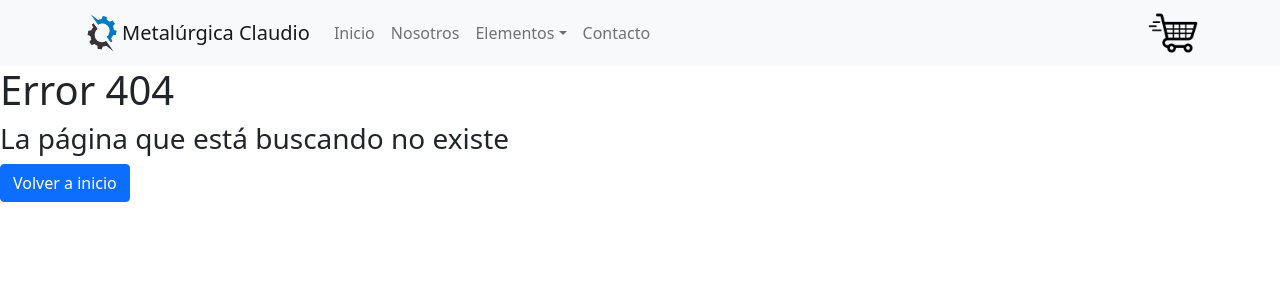
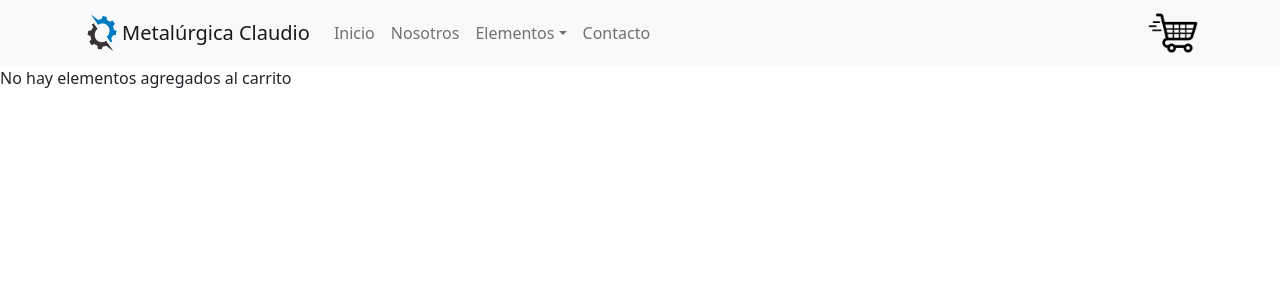
Before and after one commit to yairadanbonahora/react-app-claudio-metalurgica, a React (Create React App) app: page /cart in a window 1280 px wide. Before the commit this address had no page. Shown: the top 300 px of the page. Built offline with nearby package versions, Linux system fonts and the light colour scheme.

Commit message:
Cart Context

```diff
--- a/package.json
+++ b/package.json
@@ -10,6 +10,7 @@
     "react": "^17.0.2",
     "react-bootstrap": "^2.2.1",
     "react-dom": "^17.0.2",
+    "react-icons": "^4.3.1",
     "react-router-dom": "^6.2.2",
     "react-scripts": "^2.1.3",
     "web-vitals": "^2.1.4"
--- a/src/App.js
+++ b/src/App.js
@@ -6,14 +6,18 @@ import { BrowserRouter , Routes, Route } from 'react-router-dom';
 import NavbarMine from './components/Navbar';
 import Nosotros from './components/Nosotros';
 import Contacto from './components/Contacto';
+import Cart from './components/Cart';
 import ItemListContainer from './components/ItemListContainer';
 import Error from './components/Error';
 import ItemDetailsContainer from './components/ItemDetailsContainer';
+import { CartProvider } from './components/CartContext';
 
 function App() {
+
   return (
     <div>
-        <BrowserRouter>
+        <CartProvider>
+          <BrowserRouter>
         <NavbarMine/>
           <Routes>
             <Route path='/' element={<ItemListContainer/>}></Route>
@@ -21,10 +25,13 @@ function App() {
             <Route path='/details/:itemId' element={<ItemDetailsContainer/>}></Route>
             <Route path='/nosotros' element={<Nosotros/>}></Route>
             <Route path='/contacto' element={<Contacto/>}></Route>
+            <Route path='/cart' element={<Cart/>}></Route>
             <Route path='/detail/:itemId' element={<ItemDetailsContainer/>} ></Route>
             <Route path='*' element={<Error/>}></Route>
           </Routes>
         </BrowserRouter>
+        </CartProvider>
+
     </div>
   );
 }
--- a/src/components/Cart.js
+++ b/src/components/Cart.js
@@ -1,9 +1,36 @@
-import React from 'react';
-import CartWidgetImg from './imgs/carrito-de-compras.png';
+import React, { useContext } from 'react';
+import { cartContext } from './CartContext';
+import {BsTrash} from 'react-icons/bs';
 
-const CartWidget = () => {
+const cart = () => {
+    const {cart, cartQuantity, cartTotal, emptyCart, removeItem} = useContext(cartContext)
+
     return (
-        <img src={CartWidgetImg} className="cartWidget" alt="CartWidget"/>
+        <div>
+            {
+                cartQuantity() === 0
+                ? 'No hay elementos agregados al carrito'
+                :  <div>
+                    <h3>Resumen de compra</h3> <hr/>
+                    {
+                        cart.map((item)=>(
+                            <div key={item.id}>
+                                <h4>{item.name}</h4>
+                                <h6>Precio por unidad: ${item.price}</h6>
+                                <h6>Cantidad: {item.cantidad}</h6>
+                                <h5>Total: ${item.price * item.cantidad}</h5>
+                                <button className='btn btn-danger' onClick={()=>removeItem(item.id)}><BsTrash/></button>
+                                <hr/>
+
+                            </div>
+                        ))
+                    }
+                    <h3> Total de compra: $ {cartTotal()}</h3> <hr/>
+                    <button className="btn btn-danger" onClick={emptyCart}>Vaciar carrito</button>
+                </div>
+            }
+
+        </div>
     )
 };
-export default CartWidget;
+export default cart;
--- /dev/null
+++ b/src/components/CartContext.js
@@ -0,0 +1,40 @@
+import React, { useState } from "react";
+import {createContext} from "react";
+
+export const cartContext = createContext();
+
+export const CartProvider = ({children}) => {
+
+    const [cart, setCart] = useState([]);
+
+    const addItem = (itemToCart) => {
+        setCart ([...cart, itemToCart])
+        console.log (cart)
+    }
+
+    const isInCart = (id) => {
+        return cart.some (prod => prod.id === id)
+    }
+
+    const cartQuantity = () => {
+        return cart.reduce ((acc, prod)=> acc += prod.cantidad, 0)
+    }
+
+    const cartTotal = () => {
+        return cart.reduce ((acc, prod) => acc += prod.price * prod.cantidad, 0)
+    }
+
+    const removeItem = (id) => {
+        setCart(cart.filter((prod)=> prod.id !== id))
+    }
+
+    const emptyCart = () => {
+        setCart ([])
+    }
+
+    return (
+        <cartContext.Provider value={{cart, addItem, isInCart, cartQuantity, cartTotal, emptyCart, removeItem}}>
+            {children}
+        </cartContext.Provider>
+    )
+}
--- /dev/null
+++ b/src/components/CartWidget.js
@@ -0,0 +1,25 @@
+import React, { useContext } from 'react';
+import {Link} from 'react-router-dom';
+import { cartContext } from './CartContext';
+import CartWidgetImg from './imgs/carrito-de-compras.png';
+
+const CartWidget = () => {
+
+    const {cartQuantity} = useContext(cartContext)
+
+    return (
+        <div>
+            <Link to="/cart">
+            <img src={CartWidgetImg} className="cartWidget" alt="CartWidget"/>
+        </Link>
+        {
+            cartQuantity() === 0
+            ? ''
+            : <span>{cartQuantity()}</span>
+        }
+
+        </div>
+
+        )
+};
+export default CartWidget;
--- a/src/components/ItemDetails.js
+++ b/src/components/ItemDetails.js
@@ -1,9 +1,13 @@
-import React, {useState} from 'react';
+import React, {useState, useContext} from 'react';
 import { Card } from 'react-bootstrap';
 import { useNavigate } from 'react-router-dom';
+import { cartContext } from './CartContext';
 import ItemCount from './ItemCount';
+import { Link } from 'react-router-dom';
+import cart from './Cart';
 
-const ItemDetails = ({item, id, name, img, price, description}) => {
+
+const ItemDetails = ({id, name, img, description, price}) => {
 
     const navigate = useNavigate();
     const goBack = () => {
@@ -11,8 +15,11 @@ const ItemDetails = ({item, id, name, img, price, description}) => {
     }
 
     const [cantidad, setContador] = useState(0);
+    const {cart,addItem, isInCart} = useContext (cartContext)
+    console.log (cart)
 
-    const addToCart = ({id, name, img, price}) => {
+
+    const addToCart = () => {
         const itemToCart = {
             id,
             name,
@@ -20,22 +27,31 @@ const ItemDetails = ({item, id, name, img, price, description}) => {
             price,
             cantidad
         }
+        addItem (itemToCart)
         console.log (itemToCart)
-
     }
 
     return (
         <div className="col-lg-4 col-md-6">
             <div>
-                <button onClick={goBack}>Atrás</button>
+                <button className="btn outline-secondary mt-3" onClick={goBack}>Volver</button>
+                <hr/>
             </div>
             <Card className="cardBody" style={{ width: '18rem'}}>
-            <Card.Img variant="top" src={item.img}/>
+            <Card.Img variant="top" src={img}/>
             <Card.Body>
-                <Card.Title>{item.name}</Card.Title>
-                <Card.Text>{item.description}</Card.Text>
-                <h5>${item.price}</h5>
-                <ItemCount cantidad={cantidad} setContador={setContador} onAdd={addToCart} />
+                <Card.Title>{name}</Card.Title>
+                <Card.Text>{description}</Card.Text>
+                <h5>${price}</h5>
+                {
+                    !isInCart (id)
+                    ?<ItemCount cantidad={cantidad} setContador={setContador} onAdd={addToCart} />
+                    : <div> <ItemCount cantidad={cantidad} setContador={setContador} onAdd={addToCart} /> <hr/>
+                            <Link to="/cart" className="btn btn-success d-block">Finalizar mi compra</Link>
+                    </div>
+
+                }
+
             </Card.Body>
             </Card>
         </div>
--- a/src/components/ItemDetailsContainer.js
+++ b/src/components/ItemDetailsContainer.js
@@ -8,9 +8,6 @@ const ItemDetailsContainer = () => {
     const [item, setItemDetails] = useState([]);
     const {itemId} = useParams ();
 
-    console.log(itemId);
-    console.log(item)
-
     useEffect(() => {
         getData(1000, products)
         .then((data)=>{
@@ -20,7 +17,7 @@ const ItemDetailsContainer = () => {
 
     return (
         <div className="container-xl">
-            <ItemDetails item={item}/>
+            <ItemDetails {...item}/>
         </div>
     )
 };
--- a/src/components/Navbar.js
+++ b/src/components/Navbar.js
@@ -1,7 +1,7 @@
 import logo from './imgs/logo.png';
 import React from 'react';
 import {Navbar, Nav, NavDropdown, Container} from 'react-bootstrap';
-import CartWidget from './Cart';
+import CartWidget from './CartWidget';
 import { Link } from 'react-router-dom';
 
 const NavbarMine = () => {
```
Also changed, not shown: 1 other file (tests, documents, lock files or other folders).
